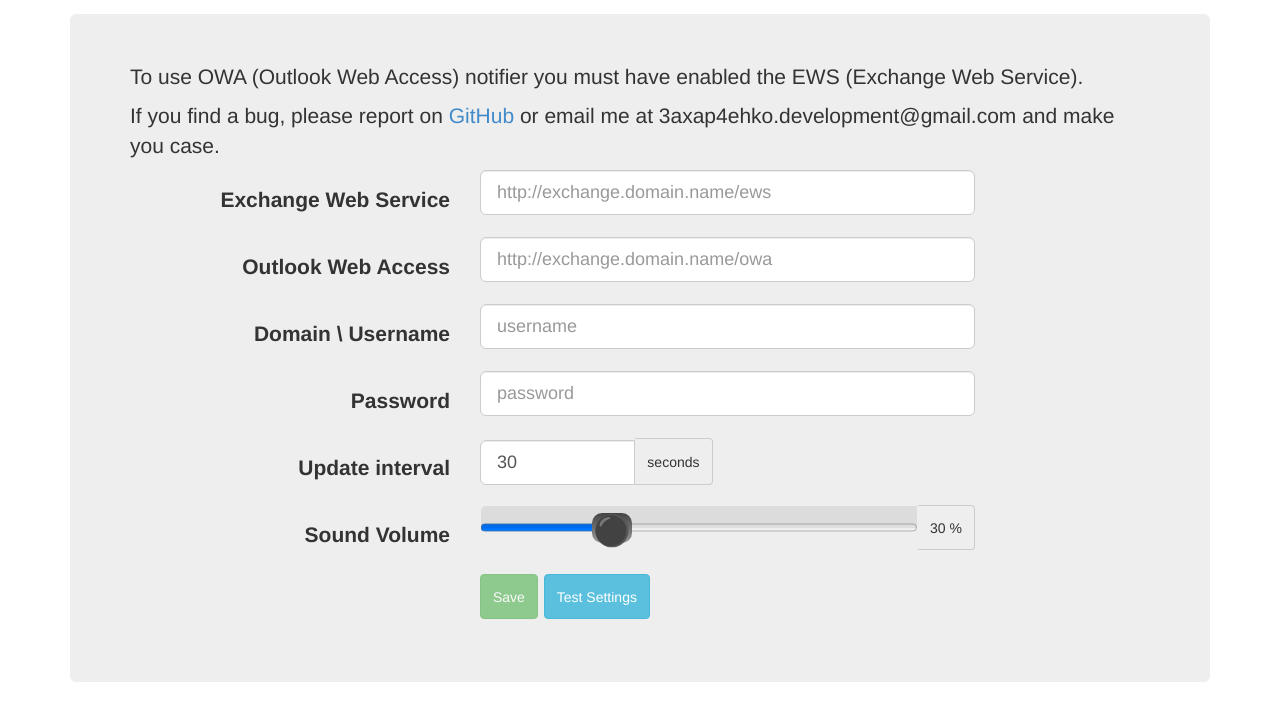
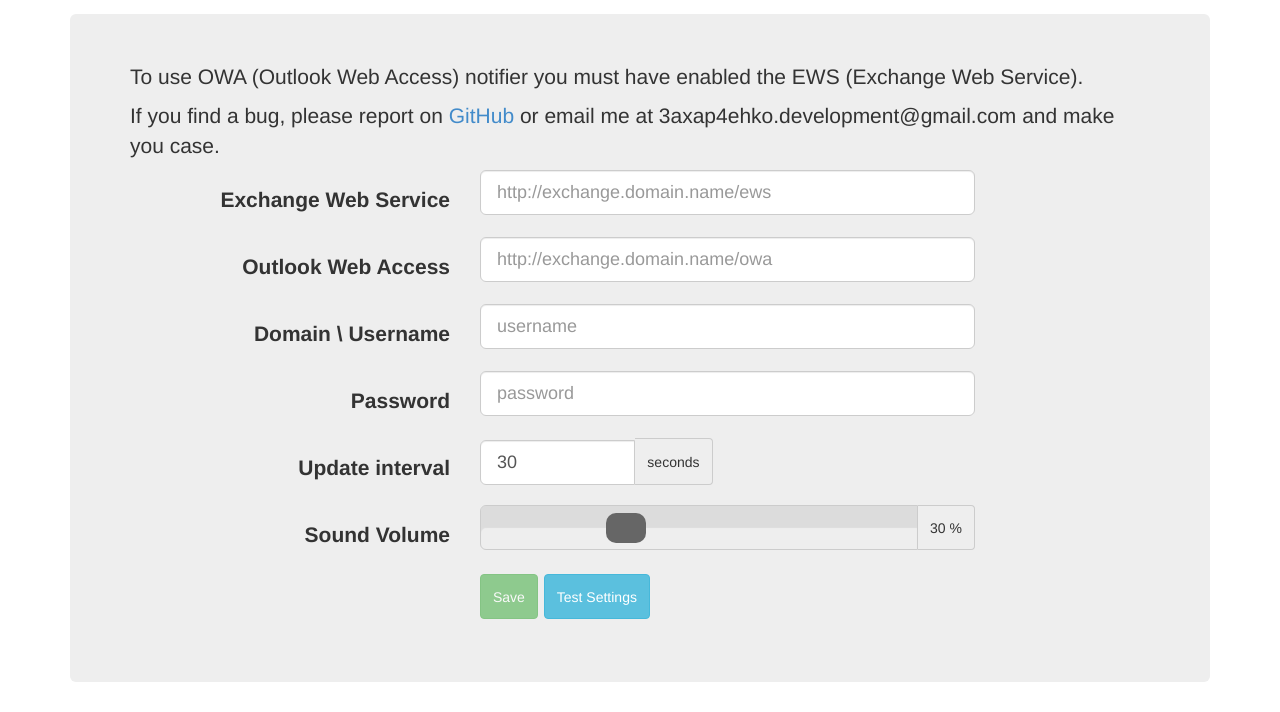
Before and after one commit to 3axap4eHko/OWA-Notifier, a browser extension: page src/owa_options.html in a window 1280 px wide. Shown: the part 102-814 px from the top of the page. Drawn offline with Linux system fonts and the light colour scheme.

Commit message:
fix slider

```diff
--- a/src/css/owa_options.css
+++ b/src/css/owa_options.css
@@ -4,6 +4,32 @@
     font-weight: bold;
 }
 .navbar-header img { height: 64px;}
+
+
+input[type=range] {
+    -webkit-appearance: none;
+    background-color: silver;
+}
+
+input[type="range"]::-webkit-slider-thumb {
+    position: relative;
+    -webkit-appearance: none;
+    background-color: #666;
+    border-radius: 10px;
+    width: 40px;
+    height: 30px;
+}
+
+input[type="range"]::-webkit-slider-thumb:after {
+    position: absolute;
+    text-align: center;
+    color: #fff;
+    display: inline-block;
+    content: "\26AB";
+    font-size: 30px;
+    top: -3px;
+    left: 7px;
+}
 
 input[type="range"].form-control {
     background-color: transparent;
@@ -20,37 +46,6 @@
     transition: border-color ease-in-out .15s, box-shadow ease-in-out .15s;
 }
 
-input[type="range"] + output {
-    position: absolute;
-    background-image: -webkit-gradient(linear, left top, left bottom, from(#444444), to(#999999));
-    background-image: -webkit-linear-gradient(top, #444444, #999999);
-    background-image: -moz-linear-gradient(top, #444444, #999999);
-    background-image: -ms-linear-gradient(top, #444444, #999999);
-    background-image: -o-linear-gradient(top, #444444, #999999);
-    width: 40px;
-    height: 30px;
-    text-align: center;
-    color: white;
-    border-radius: 10px;
-    display: inline-block;
-    font: bold 15px/20px Georgia;
-    bottom: 7px;
-    left: 0;
-}
-
-input[type="range"] + output:after {
-    position: absolute;
-    width: 40px;
-    height: 30px;
-    text-align: center;
-    border-radius: 10px;
-    display: inline-block;
-    content: "\26AB";
-    font-size: 30px;
-    top: 7px;
-    left: 0;
-}
-
 .alert-holder {
     position: fixed;
     left: 0;
```
Also changed, not shown: src/manifest.json.
